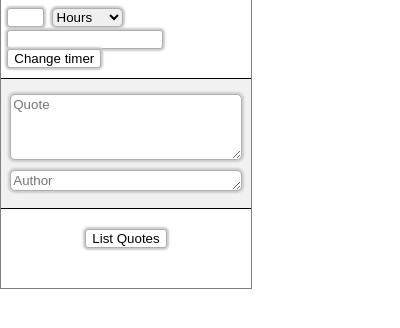
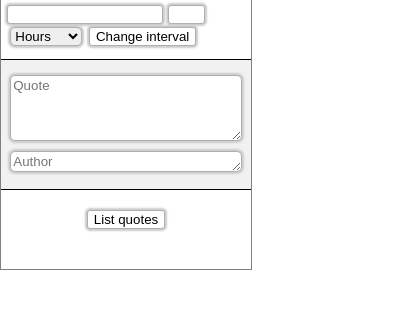
Before and after one commit to bjwellsi/notifier, a browser extension: page View/extension/popup.html in a window 400 px wide. Shown: the part 34-362 px from the top of the page. Drawn offline with nearby package versions, Linux system fonts and the light colour scheme.

Commit message:
works again

```diff
--- a/View/extension/popup.html
+++ b/View/extension/popup.html
@@ -18,13 +18,13 @@
 
   <div class="outer white">
     <div id="change_timer" class="center">
+        <input type="text" id="timer">
       <input id="number" type="number" max="60" min="1">
       <select>
         <option name="hours" value="hours">Hours</option>
         <option name="minutes" value="minutes">Minutes</option>
       </select>
-      <input type="text" id="timer">
-      <button id="change_timer_button">Change timer</button>
+      <button id="change_timer_button">Change interval</button>
     </div>
   </div>
 
@@ -40,7 +40,7 @@
   </div>
 
   <div id="list_quotes_div">
-    <button id="list_quotes" class="center">List Quotes</button>
+    <button id="list_quotes" class="center">List quotes</button>
   </div>
 
   <ul id="quote_list">
--- a/View/extension/popup.js
+++ b/View/extension/popup.js
@@ -3,6 +3,7 @@ $(document).ready(function() {
 
     $('#change_timer_button').on("click", () => {
         //todo change format so this is either minutes or seconds
+        console.log(amount[0].value)
         chrome.storage.sync.set({ 'timer': amount[0].value })
             //display that the interval has changed:
 
```
Also changed, not shown: View/extension/background.js (+2 -5 lines).
